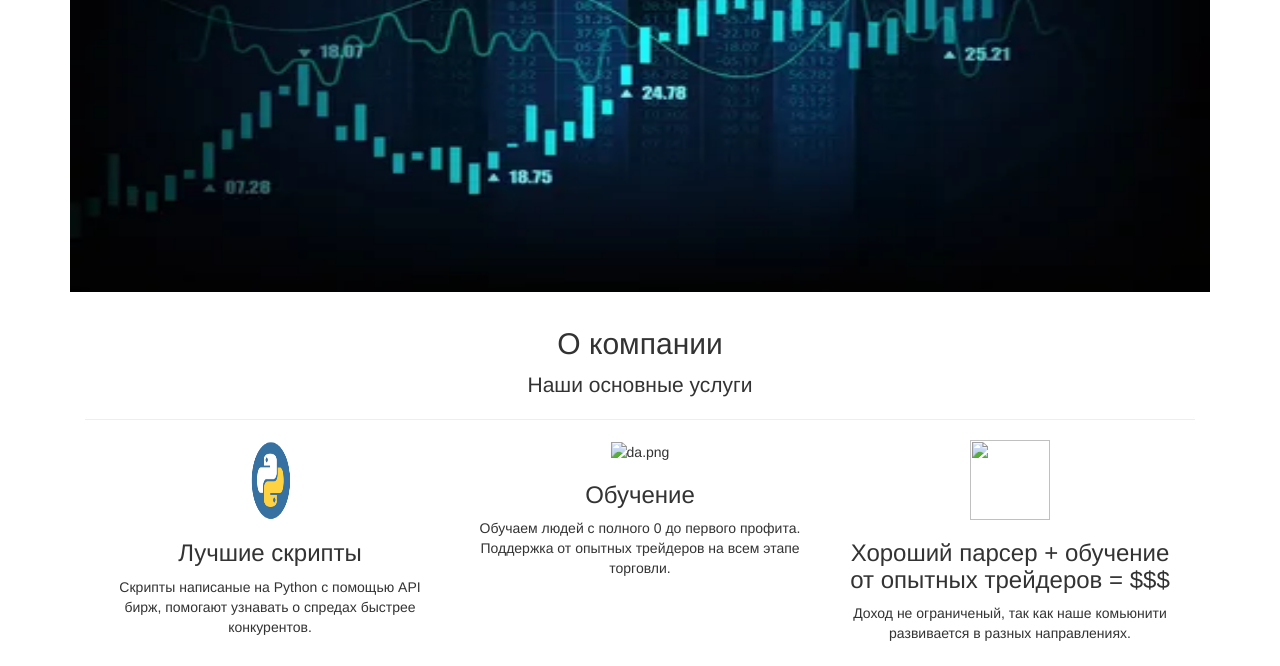
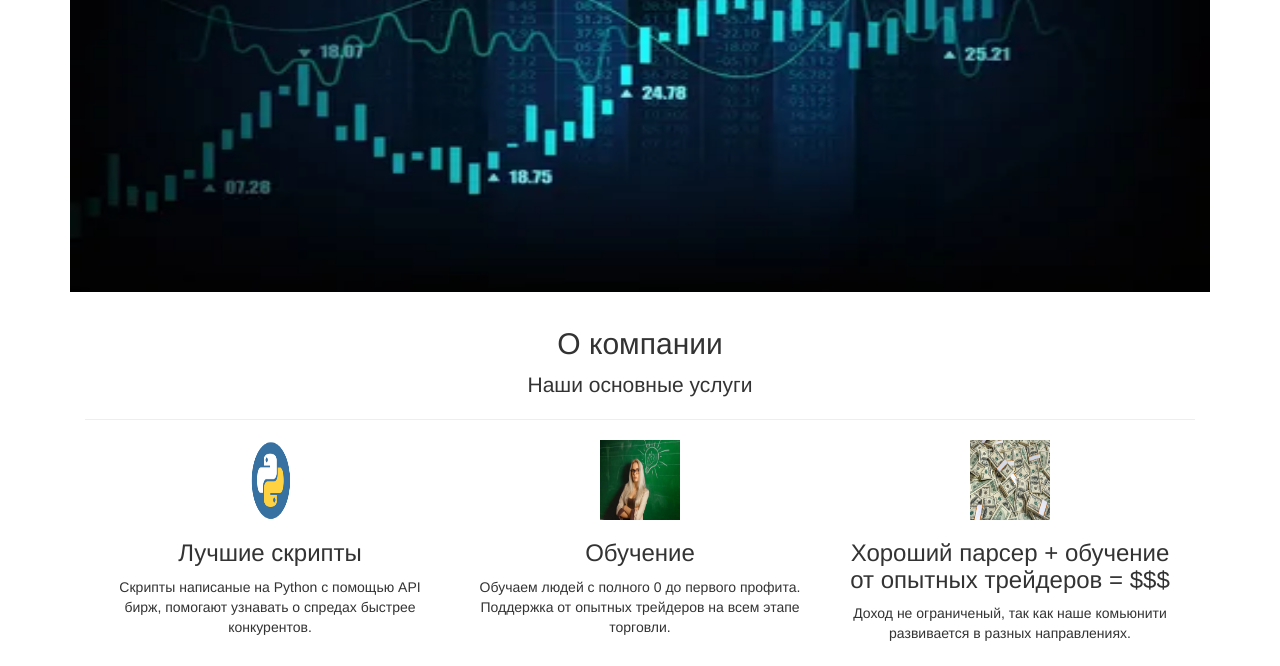
Before and after one commit to Nikita7291/Nikita7291.github.io, a plain HTML site: page lab7/index.html in a window 1280 px wide. Shown: the part 374-1040 px from the top of the page. Drawn offline with Linux system fonts and the light colour scheme.

Commit message:
Update index.html

```diff
--- a/lab7/index.html
+++ b/lab7/index.html
@@ -111,12 +111,12 @@
             <p>Скрипты написаные на Python с помощью API бирж, помогают узнавать о спредах быстрее конкурентов. </p>
           </div>
           <div class="col-md-4">
-            <img src="/lab7/m/da.png" width="80" height="80" alt="da.png" />
+            <img src="/lab7/photo/be1.jpg" width="80" height="80" alt="jh.png" />
             <h3>Обучение</h3>
             <p>Обучаем людей с полного 0 до первого профита. Поддержка от опытных трейдеров на всем этапе торговли.</p>
           </div>
           <div class="col-md-4">
-            <img src="/lab7/m/mashinka.jpg" width="80" height="80" alt="" />
+            <img src="/lab7/photo/23.png" width="80" height="80" alt="" />
             <h3>Хороший парсер + обучение от опытных трейдеров = $$$</h3>
             <p>Доход не ограниченый, так как наше комьюнити развивается в разных направлениях.</p>
           </div>
```
